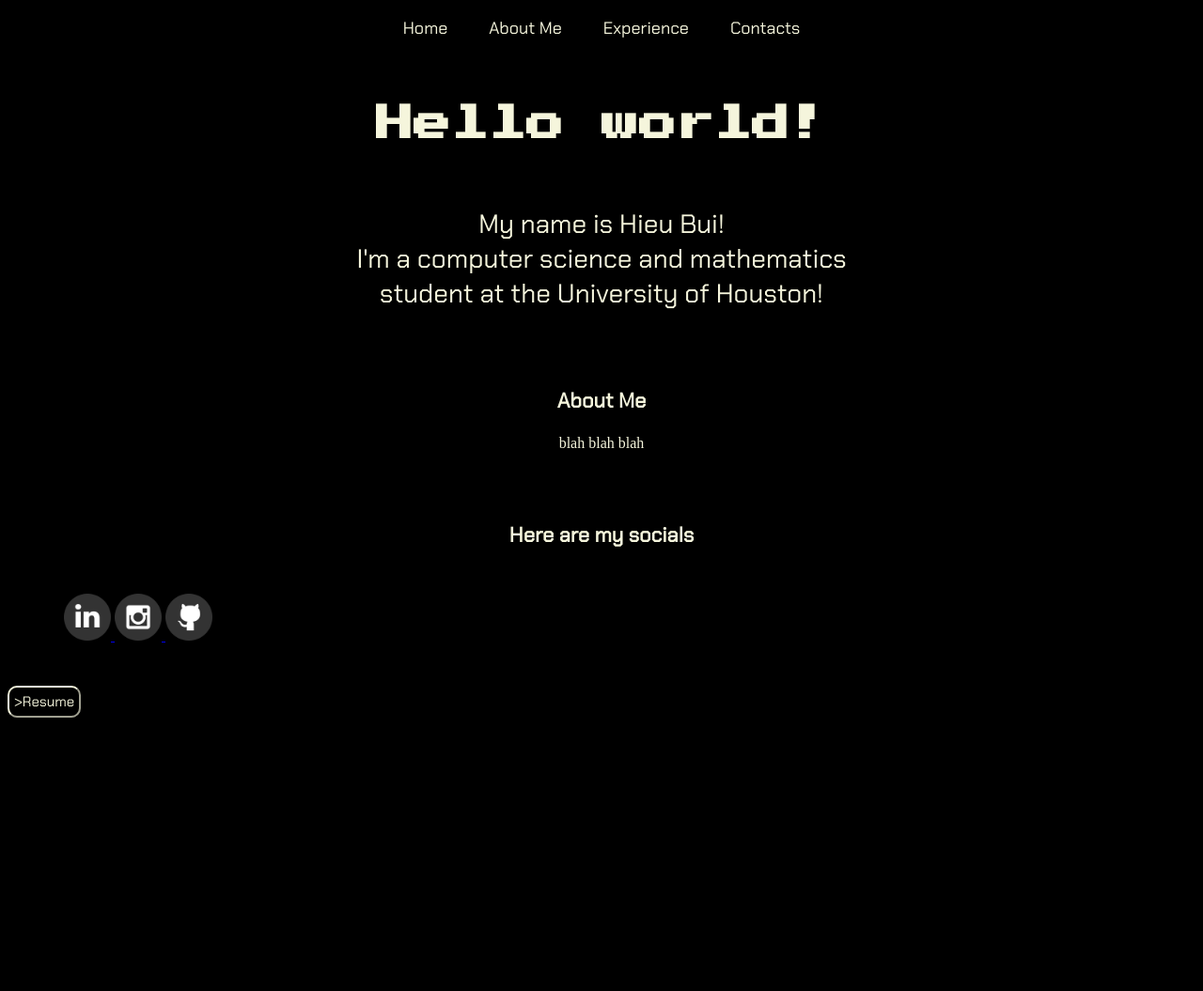
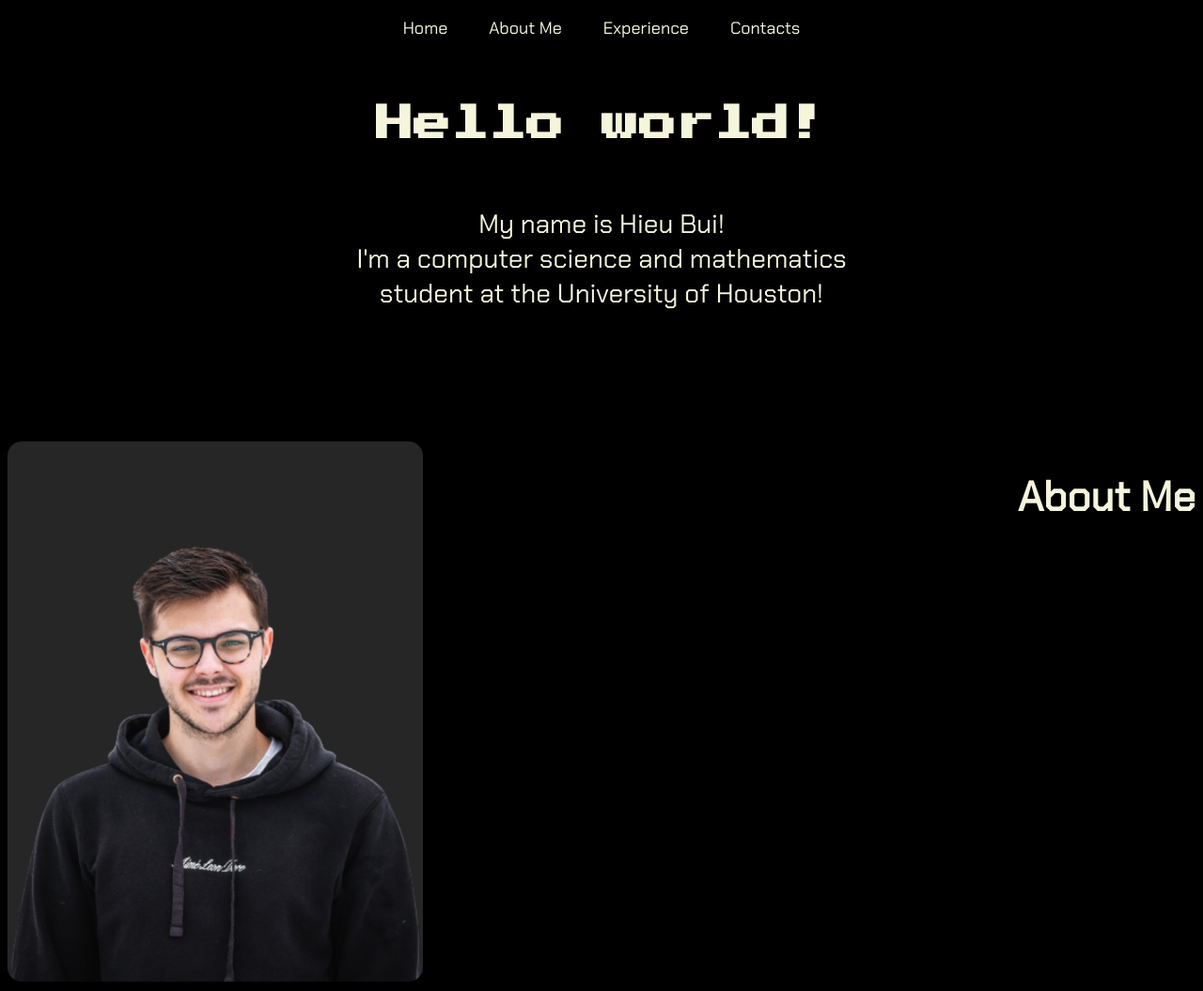
Before and after one commit to hieubui07/portfolio, a plain HTML site: page index.html in a window 1280 px wide. Shown: the top 1055 px of the page at 94% size. Before the commit the page ends 808 px from the top, so only its background shows below. Drawn offline with Linux system fonts and the light colour scheme.

Commit message:
update html and css

```diff
--- a/index.html
+++ b/index.html
@@ -29,11 +29,17 @@
     <br>
     <br>
 <!----------About me---------->
-<div>
-    <section>
-        <h3 class="about-me">About Me</h3>
-        <p>blah blah blah</p>
-    </section>
+<div id="about">
+    <div class="container">
+        <div class="row">
+            <div class="about-col-1">
+                <img src="images/user.png">
+            </div>
+            <div class="about-col-2">
+                <h1>About Me</h1>
+            </div>
+        </div>
+    </div>
 </div>
     <br>
     <br>
--- a/style.css
+++ b/style.css
@@ -60,6 +60,28 @@ nav ul li a:hover::after{
     text-align: center;
 }
 
+/*---------------------About Me-----------------*/
+#about{
+    color: beige;
+    font-family: "chakra petch","san-serif","consolas","courier","serif";
+    font-size: 22px;
+    font-weight: bold;
+    text-align: center;
+    padding: 80px 0;
+}
+.row{
+    display: flex;
+    justify-content: space-between;
+    flex-wrap: wrap;
+}
+.about-col-1{
+    flex-basis: 35%;
+}
+.about-col-1 img{
+    width: 100%;
+    border-radius: 15px;
+}
+
 /*------------socials----------------*/
 .socials-icon{
     display: flex;
@@ -84,19 +106,7 @@ nav ul li a:hover::after{
     position: relative;
 }
 
-/*---------------------about-----------------*/
-.about-me {
-    color: beige;
-    font-family: "chakra petch","san-serif","consolas","courier","serif";
-    font-size: 22px;
-    font-weight: bold;
-    text-align: center;
-}
-p{
-    color: beige;
-    font-family: "Fira Sans Condensed", "sans-serif";
-    text-align: center;
-}
+
 
 /*----------------resume-button-------------------*/
 button{
```
Also changed, not shown: images/user.png (added), 1 other file.
